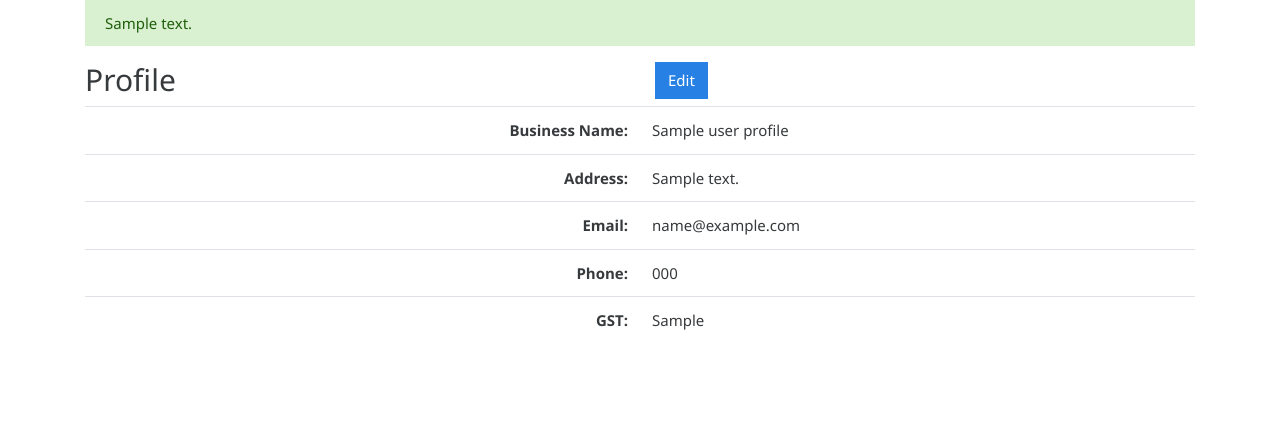
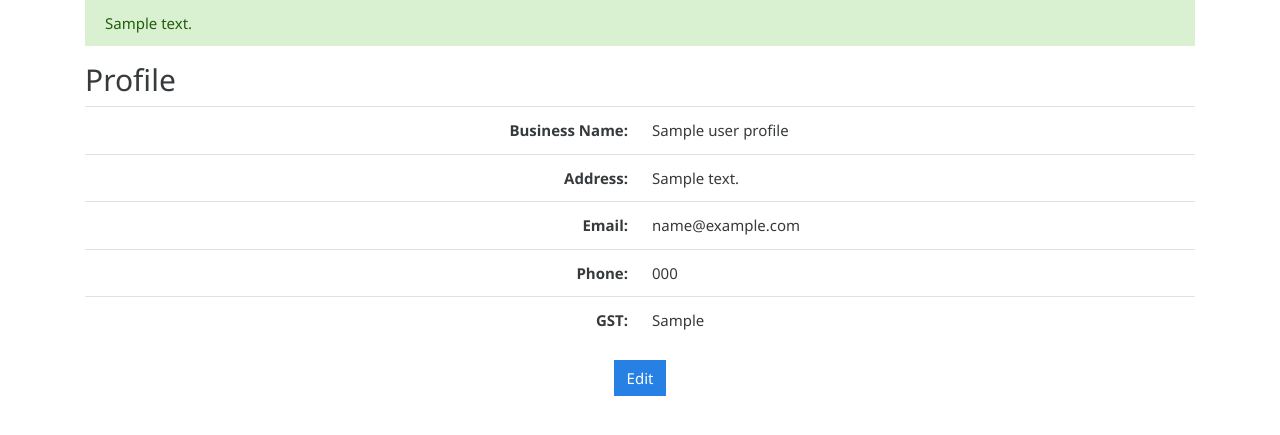
Before and after one commit to KirthyRajan02/gst-bill-management-system, a Django app: template gstbillingapp/templates/gstbillingapp/user_profile.html in a window 1280 px wide. Shown: the part 55-490 px from the top of the page. Run offline with Django 3.2, Linux system fonts and the light colour scheme; the template is opened without the code that fills it: most values are stand-ins (such as "Sample title", 1, 10 or a date in 2020); some libraries are stand-ins or nearby versions.

Commit message:
Update user_profile.html

```diff
--- a/gstbillingapp/templates/gstbillingapp/user_profile.html
+++ b/gstbillingapp/templates/gstbillingapp/user_profile.html
@@ -9,9 +9,7 @@
 		<div class="col">
 			<h2>Profile</h2>
 		</div>
-		<div class="col">
-			<a href="{% url 'user_profile_edit' %}" id="user_profile_edit_btn"><button type="button" class="btn btn-primary">Edit</button></a>
-		</div>
+
 	</div>
 	<table class="table">
 		<tbody class="two-col-form">
@@ -38,4 +36,12 @@
 		</tbody>
 	</table>
 
+
+
+		<div class="text-center">
+			<a href="{% url 'user_profile_edit' %}" id="user_profile_edit_btn"><button type="button" class="btn btn-primary">Edit</button></a>
+		</div>
+
+
+
 {% endblock %}
```
